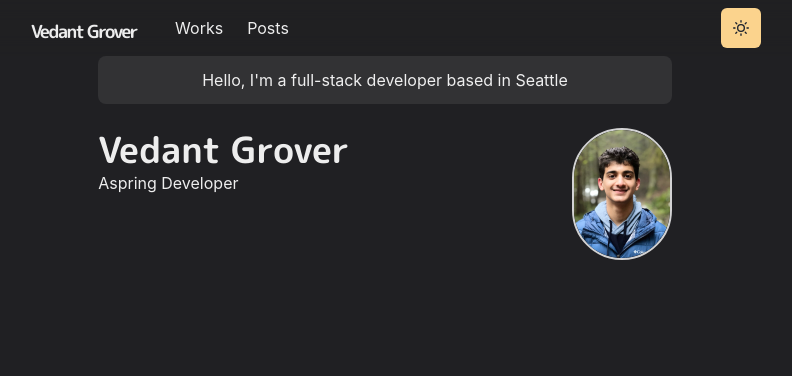
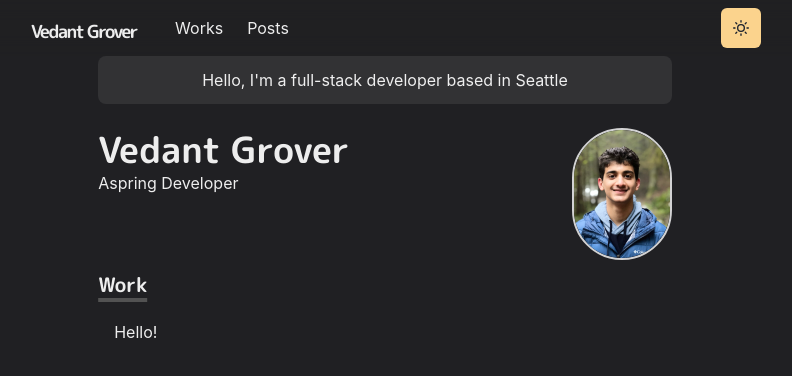
Before and after one commit to vedantgrover/VedantsPortfolio, a Next.js app: page / in a window 1280 px wide. Shown: the top 376 px of the page, without its empty margins (255-1047 px from the left). Built offline with nearby package versions, Linux system fonts and the light colour scheme.

Commit message:
Adds sections

```diff
--- /dev/null
+++ b/components/paragraph.js
@@ -0,0 +1,9 @@
+import styled from '@emotion/styled'
+
+const Paragraph = styled.p`
+  text-align: justify;
+  text-indent: 1em;
+  hyphens: auto;
+`
+
+export default Paragraph
--- /dev/null
+++ b/components/section.js
@@ -0,0 +1,21 @@
+import { motion } from 'framer-motion'
+import { chakra, shouldForwardProp } from '@chakra-ui/react'
+
+const StyledDiv = chakra(motion.div, {
+    shouldForwardProp: prop => {
+        return shouldForwardProp(prop) || prop === 'transition'
+    }
+})
+
+const Section = ({ children, delay = 0 }) => (
+    <StyledDiv
+        initial={{ y: 10, opacity: 0 }}
+        animate={{ y: 0, opacity: 1 }}
+        transition={{ duration: 0.8, delay }}
+        mb={6}
+    >
+        {children}
+    </StyledDiv>
+)
+
+export default Section
--- a/pages/index.js
+++ b/pages/index.js
@@ -1,4 +1,6 @@
-import { Container, Box, Heading, Image, useColorModeValue } from "@chakra-ui/react"
+import { Container, Box, Heading, Image, useColorModeValue, Link } from "@chakra-ui/react"
+import Section from "../components/section"
+import Paragraph from "../components/paragraph"
 
 const Page = () => {
     return (
@@ -12,10 +14,18 @@ const Page = () => {
                     <Heading as="h2" variant="page-title">Vedant Grover</Heading>
                     <p>Aspring Developer</p>
                 </Box>
-                <Box flexShrink={0} mt={{base: 4, md: 0}} ml={{md: 6}} align="center">
-                    <Image borderColor="whiteAlpha.800" borderWidth={2} borderStyle="solid" maxWidth="100px" borderRadius="full" src="/images/me1.jpeg" alt="Profile Image"/>
+                <Box flexShrink={0} mt={{ base: 4, md: 0 }} ml={{ md: 6 }} align="center">
+                    <Image borderColor="whiteAlpha.800" borderWidth={2} borderStyle="solid" maxWidth="100px" borderRadius="full" src="/images/me1.jpeg" alt="Profile Image" />
                 </Box>
             </Box>
+
+            <Section delay={0.1}>
+                <Heading as="h3" variant="section-title">
+                    Work
+                </Heading>
+                <br/>
+                <Paragraph>Hello!</Paragraph>
+            </Section>
         </Container>
     )
 }
```
